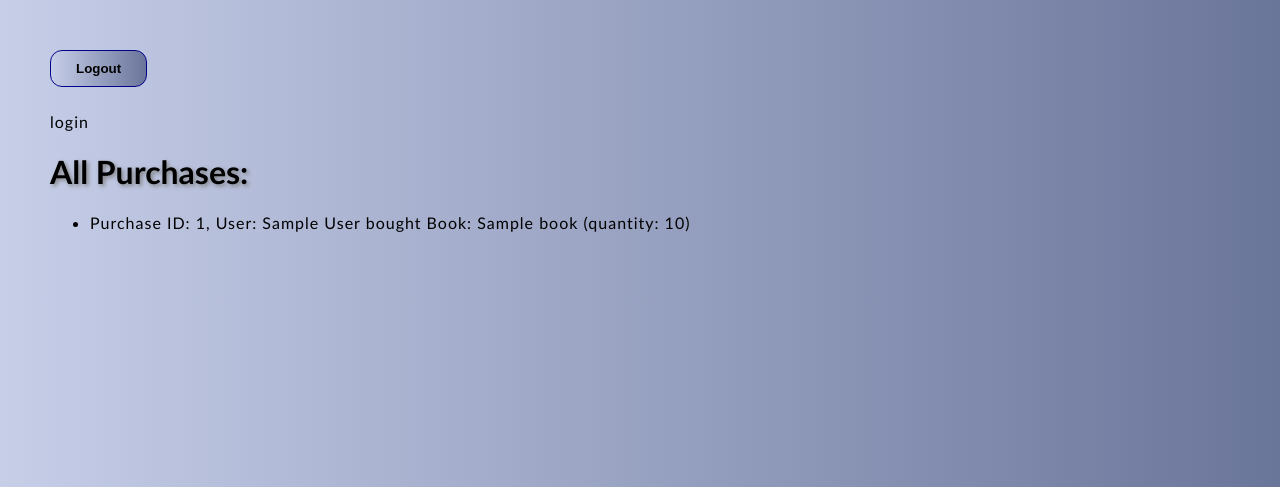
After one commit to palagian/rd_hm, a Flask app: page /purchases in a window 1280 px wide. The commit adds this page. Shown: the top 487 px of the page. Run offline with Flask 3, Linux system fonts and the light colour scheme; tables that the repository leaves empty hold one stand-in row (values such as "Sample post").

Commit message:
Flask_HW_4

```diff
--- a/Flask_HW/app.py
+++ b/Flask_HW/app.py
@@ -1,57 +1,26 @@
+import logging
 from flask import Flask
-from logging.config import dictConfig
+from dotenv import load_dotenv
+from config import AppConfig
+from flask_sqlalchemy import SQLAlchemy
 
-#4. Налаштувати логування у будь-якому форматі. Додати INFO логи у всі три функції.
-dictConfig({
-    'version': 1,
-    'formatters': {'default': {
-        'format': '[%(asctime)s] %(levelname)s in %(module)s: %(message)s',
-    }},
-    'handlers': {'wsgi': {
-        'class': 'logging.StreamHandler',
-        'stream': 'ext://flask.logging.wsgi_errors_stream',
-        'formatter': 'default'
-    }},
-    'root': {
-        'level': 'INFO',
-        'handlers': ['wsgi']
-    }
-})
+load_dotenv()
 
+db = SQLAlchemy()
 app = Flask(__name__)
-
-# 2. Встановити Flask та створити flask application із ендпоінтом hello (GET). Ендпоінт має повертати текст "Hello, world!". (http://localhost:5000/hello)
-
-@app.route('/hello')
-def hello_world():
-    app.logger.info('hello_world is called')
-    return 'Hello, world!'
-
-# 3. Додати ще два ендпоінта: один щоб повертав html, інший - json
-
-@app.route('/html')
-def products():
-    app.logger.info('products is called')
-    return 'milk, coffee, bread, butter'
-#
-@app.route('/json')
-def users():
-    app.logger.info('users is called')
-    return [
-        {
-            'name': 'Anastasiia',
-            'surname': 'Palahina',
-            'age': 36
-        },
-        {
-            'name': 'Oleksii',
-            'surname': 'Kovalenko',
-            'age': 37
-        }
-    ]
-
+app.logger.setLevel(logging.INFO)
+app.config.from_object(AppConfig)
+db.init_app(app)
 
 from views import *
+from models import *
+
+with app.app_context():
+    db.create_all()
+
+# 3. Замінити в коді всі секретні значення на значення із environment
 
 if __name__ == '__main__':
-    app.run(debug=True)
+    app.run(host=AppConfig.HOST,
+            port=AppConfig.PORT,
+            debug=AppConfig.DEBUG)
--- a/Flask_HW/templates/books/books.html
+++ b/Flask_HW/templates/books/books.html
@@ -12,10 +12,10 @@
     {% else %}
         <a href="{{ url_for('login_get') }}">login</a>
     {% endif %}
-    <h1>Random Books:</h1>
+    <h1>Books:</h1>
     <ul>
         {% for book in books %}
-        <li>Book id: {{ book.id }}, Title: {{ book.title }}</li>
+        <li>{{ book.title }}</li>
         {% endfor %}
     </ul>
 {% endblock %}
--- a/Flask_HW/templates/home/home.html
+++ b/Flask_HW/templates/home/home.html
@@ -18,5 +18,6 @@
         <li><a href="/users">Users</a></li>
         <li><a href="/books">Books</a></li>
         <li><a href="/params">Params</a></li>
+        <li><a href="/purchases">Purchases</a></li>
     </ul>
 {% endblock %}
--- /dev/null
+++ b/Flask_HW/templates/purchases/purchases.html
@@ -0,0 +1,21 @@
+{% extends 'base.html' %}
+
+{% block title %}
+    Purchases
+{% endblock %}
+
+{% block body %}
+    {% if username %}
+        <div id="user-block">
+            Hello, {{ username }}!
+        </div>
+    {% else %}
+        <a href="{{ url_for('login_get') }}">login</a>
+    {% endif %}
+    <h1>All Purchases:</h1>
+    <ul>
+        {% for purchase in purchases %}
+            <li><a href="{{ url_for('get_purchases', purchase_id=purchase.id) }}">Purchase ID: {{ purchase.id }}, User: {{ purchase.user.name }} bought Book: {{ purchase.book.title }} (quantity: {{ purchase.quantity }})</a></li>
+        {% endfor %}
+    </ul>
+{% endblock %}
--- a/Flask_HW/views.py
+++ b/Flask_HW/views.py
@@ -1,116 +1,78 @@
-from flask import abort, redirect, request, render_template, session, url_for
-from app import app
-import random
+from flask import abort, redirect, request, render_template, session, url_for, jsonify
 import re
+from app import db, app
+from models import User, Book, Purchase
 
+# 5. Модифікувати існуючі, або додати нові енпоінти. Дані відображати у форматі JSON або використовуючи HTML template:
+# - GET /users — відобразити список всіх обʼєктів User (всі записи відповідної таблиці)
+# - GET /users/<int:user_id> —- відобразити інформацію про User із відповідним id, або ж 404
+# - GET /books —- відобразити список всіх обʼєктів Book (всі записи відповідної таблиці)
+# - GET /books/<int:book_id> —- відобразити інформацію про Book із відповідним id, або ж 404
+# - GET /purchases —- відобразити список всіх обʼєктів Purchase (всі записи відповідної таблиці)
+# - GET /purchases/<int:purchase_id> —- відобразити інформацію про Purchase із відповідним id, або ж 404
 
-names = [
-    {'id': 1,
-     'name': 'Alice'},
-    {'id': 2,
-     'name': 'Andrew'},
-    {'id': 3,
-     'name': 'Christina'},
-    {'id': 4,
-     'name': 'Danylo'},
-    {'id': 5,
-     'name': 'Taras'},
-    {'id': 6,
-     'name': 'Anhelina'},
-    {'id': 7,
-     'name': 'Julia'},
-    {'id': 8,
-     'name': 'Serhii'},
-    {'id': 9,
-     'name': 'Oleksandr'},
-    {'id': 10,
-     'name': 'Olha'},
-]
-
-books = [
-    {'id': 1,
-     'title': 'Kobzar'},
-    {'id': 2,
-     'title': 'Eneida'},
-    {'id': 3,
-     'title': '1984'},
-    {'id': 4,
-     'title': 'Lisova pisnia'},
-    {'id': 5,
-     'title': 'Harry Potter'},
-    {'id': 6,
-     'title': 'Romeo and Juliet'},
-    {'id': 7,
-     'title': 'Alchemist'},
-    {'id': 8,
-     'title': 'Instytutka'},
-    {'id': 9,
-     'title': 'Tini zabutykh predkiv'},
-    {'id': 10,
-     'title': 'Kaidasheva simya'},
-]
-
-# 1. Створити html темплейти для кожного із ендпоінтів, що були створені під час виконання минулого ДЗ. Мають відображатися ті самі дані, але інтегровані
-# в темплейти за допомогою контексту.
-# - /users
-# - /users/{id}
-# - /books
-# - /books/{id}
-# - /params
-# - /login
-# - /
-
-# 3. На всі сторінки додати перевірку на те, чи містить сесія імʼя користувача:
-# - Якщо містить – відображати на самому початку сторінки текст "Hello, username", де username – імʼя користувача із сесії.
-# - Якщо не містить – перенаправляти користувача на сторінку /login
+# 6. (необов'язкове виконання) При передачі із запитом query param size=n для ендпоінтів зі списком обʼєктів, показувати
+# відповідну кількість обʼєктів
 
 @app.get ('/users')
-def get_random_users():
-    app.logger.info('get_random_users is called')
+def get_users():
     username = session.get('username')
-    count = request.args.get('count')
-    if count is None:
-        count = random.randint(1, len(names))
-    elif int(count) > len(names):       # if requested number is higher than lenght of the list
-        abort(400, 'We do not have so many users.')
-    else:
-        count = min(int(count), len(names))
-    random_names = random.sample(names, k=count)
-    return render_template('users/users.html', names=random_names, username=username)
+    size = request.args.get('size')
+    query = db.select(User)
+    if size is not None:
+        query = query.limit(size)
+    users = db.session.execute(query).scalars()
+    return render_template('users/users.html', users=users, username=username)
 
 @app.get ('/books')
 def get_random_books():
-    app.logger.info('get_random_books is called')
     username = session.get('username')
-    count = request.args.get('count')
-    if count is None:
-        count = random.randint(1, len(books))
-    elif int(count) > len(books):       # if requested number is higher than lenght of the list
-        abort(400, 'We do not have so many books.')
-    else:
-        count = min(int(count), len(books))
-    random_books = random.sample(books, k=count)
-    return render_template('books/books.html', books=random_books, username=username)
+    size = request.args.get('size')
+    query = db.select(Book)
+    if size is not None:
+        query = query.limit(size)
+    books = db.session.execute(query).scalars()
+    return render_template('books/books.html', books=books, username=username)
 
 
 @app.get ('/users/<int:user_id>')
 def get_user(user_id):
-    app.logger.info(f'get_user is called with user_id: {user_id}')
     username = session.get('username')
-    # я додала додаткову умову до завдання: щоб шукав парні id саме в списку names. Тобто 404 помилка вийде для непарних id в names та для всіх id поза списком names.
-    user = next((item for item in names if item['id'] == user_id and item['id'] % 2 == 0), None)
+    user = User.query.get(user_id)
     if user:
         return render_template('users/users_id.html', user=user, username=username)
     else:
         abort(404, 'User not found')
 
-@app.get ('/books/<string:title>')
-def get_book(title):
-    app.logger.info(f'get_book is called with title: {title}')
+@app.get ('/books/<int:book_id>')
+def get_book(book_id):
     username = session.get('username')
-    transformed_title = title.capitalize()
-    book = next((b for b in books if b['title'] == transformed_title), None)
-    return render_template('books/books_id.html', title=transformed_title, book=book, username=username)
+    book = Book.query.get(book_id)
+    if book:
+        return render_template('books/books_id.html', book=book, username=username)
+    else:
+        abort(404, 'Book not found')
+
+# 7. (необов'язкове виконання) При запиті на endpoint /purchases та /purchases/<int:purchase_id> виводити не лише інформацію
+# про покупки, але і назву книжки та імʼя користувача, що її купив
+@app.get('/purchases')
+def get_purchases():
+    username = session.get('username')
+    size = request.args.get('size')
+    query = db.select(Purchase)
+    if size is not None:
+        query = query.limit(size)
+    purchases = db.session.execute(query).scalars()
+    return render_template('purchases/purchases.html', purchases=purchases, username=username)
+
+@app.get('/purchases/<int:purchase_id>')
+def get_purchase(purchase_id):
+    username = session.get('username')
+    purchase = Purchase.query.get(purchase_id)
+    if purchase:
+        return render_template('purchases/purchases_id.html', purchase=purchase, username=username)
+    else:
+        abort(404, 'Purchase not found')
 
 
 @app.get('/params')
@@ -126,9 +88,6 @@ def login_get():
     app.logger.info('login_get is called')
     return render_template('login/login.html')
 
-# 2. В ендпоінт /login, при заповненні форми, додати функціонал запису імені користувача в сесію.
-
-app.secret_key = 'secret_key'
 @app.post ('/login')
 def login_post():
     app.logger.info('login_post is called')
@@ -162,11 +121,71 @@ def home():
     username = session.get('username')
     return render_template('home/home.html', username=username)
 
-# 4. (необов'язкове виконання) На кожну сторінку додати кнопку logout, при натисканні якої користувач має видалятися із сесії і
-# перенаправлятися на сторінку /login. Для цього потрібно реалізувати також окремий ендпоінт /logout.
 
 @app.route('/logout', methods=['GET', 'POST'])
 def logout():
     app.logger.info('logout is called')
     session.pop('username', None)
     return redirect(url_for('login_get'))
+
+# 8. (необов'язкове виконання) Реалізувати можливість створення нових обʼєктів в базі даних. Ендпоінти можуть приймати
+# "application/json" або "application/x-www-form-urlencoded":
+# - POST /users
+# - POST /books
+# - POST /purchases (перевірити чи існують відповідні User та Book)
+
+def validate_content_type():
+    if request.content_type not in ['application/json', 'application/x-www-form-urlencoded']:
+        return jsonify(message='Invalid content type'), 415
+@app.post('/users')
+def create_user():
+    validate_content_type()
+
+    name = request.form.get('name') or request.json.get('name')
+    if name:
+        user = User(name=name)
+        db.session.add(user)
+        db.session.commit()
+        return jsonify(message='User created successfully'), 201
+    else:
+        return jsonify(message='Missing name parameter'), 400
+
+
+@app.post('/books')
+def create_book():
+    validate_content_type()
+
+    title = request.form.get('title') or request.json.get('title')
+    if title:
+        book = Book(title=title)
+        db.session.add(book)
+        db.session.commit()
+        return jsonify(message='Book created successfully'), 201
+    else:
+        return jsonify(message='Missing title parameter'), 400
+
+
+@app.post('/purchases')
+def create_purchase():
+    validate_content_type()
+
+    user_id = request.form.get('user_id') or request.json.get('user_id')
+    book_id = request.form.get('book_id') or request.json.get('book_id')
+
+    if user_id and book_id:
+        user = User.query.get(user_id)
+        book = Book.query.get(book_id)
+
+        if user and book:
+            quantity = request.form.get('quantity') or request.json.get('quantity')
+            if not quantity:
+                quantity = 1
+
+            purchase = Purchase(user=user, book=book, quantity=quantity)
+            db.session.add(purchase)
+            db.session.commit()
+            return jsonify(message='Purchase created successfully'), 201
+        else:
+            return jsonify(message='User or book not found'), 404
+    else:
+        return jsonify(message='Missing user_id or book_id parameter'), 400
```
Also changed, not shown: Flask_HW/config.py (added, +8 -0 lines), Flask_HW/models.py (added, +32 -0 lines), Flask_HW/templates/purchases/purchases_id.html (added, +24 -0 lines), Flask_HW/templates/users/users.html (+4 -4 lines), 2 other files.
